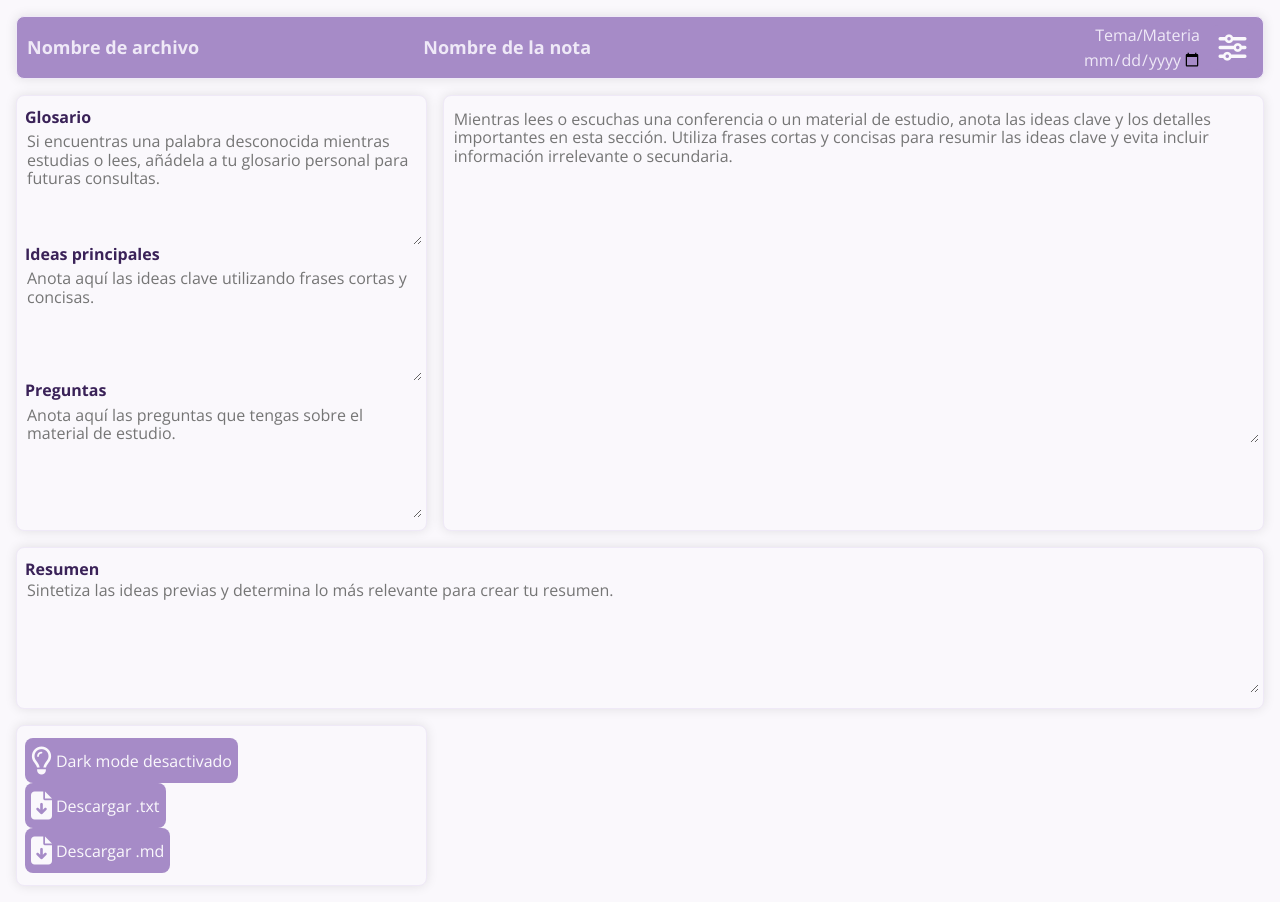
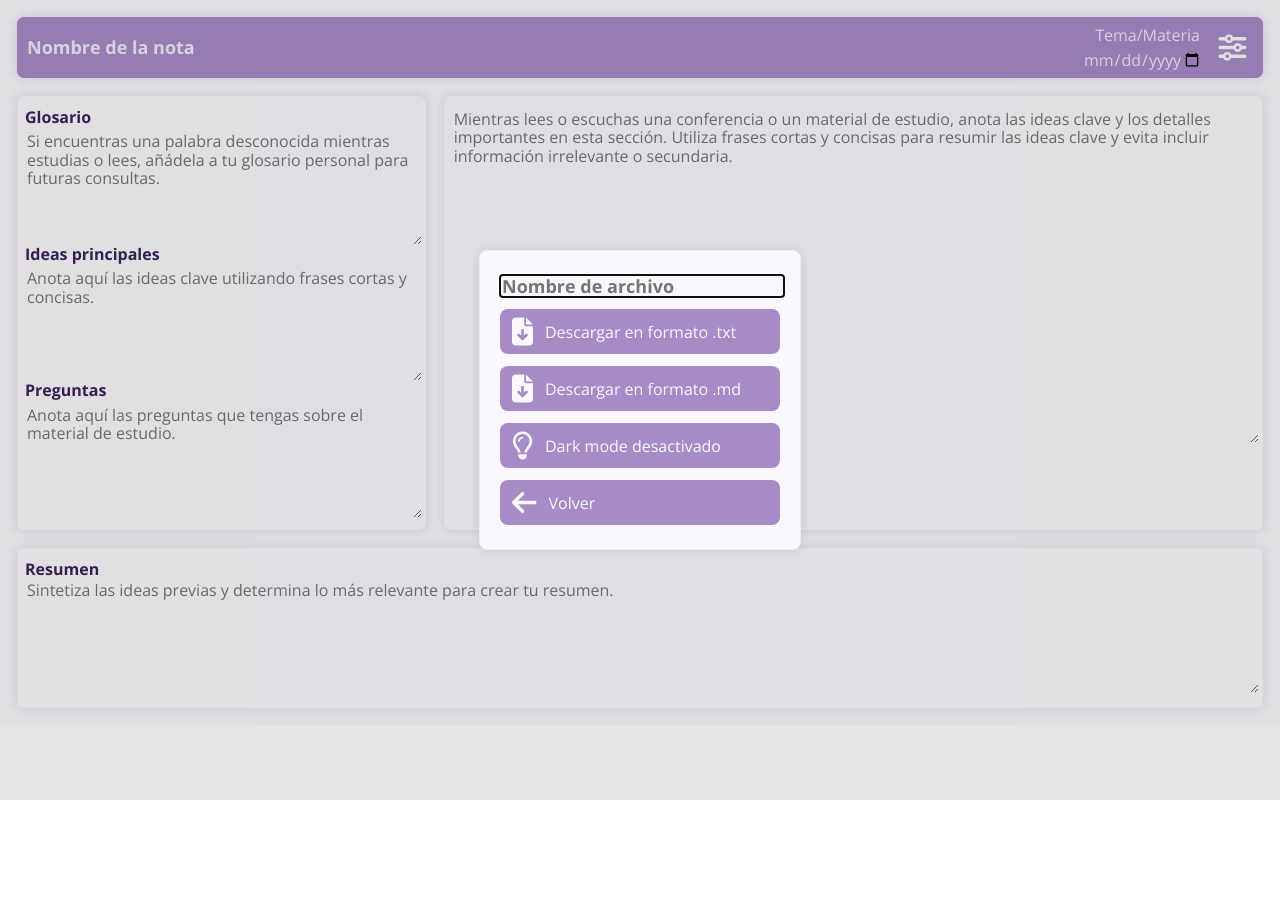
Before and after one commit to fparramat/cornell-notes, a plain HTML site: page index.html in a window 1280 px wide. Both pictures are taken after a click on the button "Menú". After the commit the page ends 800 px from the top, so only its background shows below. Drawn offline with nearby package versions, Linux system fonts and the light colour scheme.

Commit message:
Crea menú de opciones

```diff
--- a/index.html
+++ b/index.html
@@ -14,13 +14,12 @@
     <body>
         <main class="notes">
             <header class="notes__header">
-                <input id="cornell-file-name" class="notes__title" placeholder="Nombre de archivo"></input>
                 <input id="cornell-title" class="notes__title" placeholder="Nombre de la nota"></input>
                 <div class="notes__data">
                     <input id="cornell-topic" class="notes__topic" placeholder="Tema/Materia"></input>
                     <input id="cornell-date" class="notes__date" type="date" placeholder="Fecha"></input>
                 </div>
-                <button class="notes__menu-button" title="Menú">
+                <button class="notes__menu-button" title="Menú" onclick="window.notemenu.showModal()">
                     <i class="fa-solid fa-sliders"></i>
                 </button>
             </header>
@@ -45,20 +44,27 @@
                 <label for="cornell-resume">Resumen</label>
                 <textarea id="cornell-resume" cols="auto" rows="6" placeholder="Sintetiza las ideas previas y determina lo más relevante para crear tu resumen."></textarea>
             </footer>
-        <aside>
+            <dialog id="notemenu">
+                <div class="menu__dialog">
+                    <input id="cornell-file-name" class="notes__title" placeholder="Nombre de archivo"></input>
+                    <button class="notes__menu-button" id="download-note-txt">
+                        <i class="fa-solid fa-file-arrow-down"></i>
+                        <span>Descargar en formato .txt</span>
+                    </button>
+                    <button class="notes__menu-button" id="download-note-md">
+                        <i class="fa-solid fa-file-arrow-down"></i>
+                        <span>Descargar en formato .md</span>
+                    </button>
                     <button class="notes__menu-button" id="dark-mode-btn">
                         <i class="fa-regular fa-lightbulb"></i>
                         <span>Dark mode</span>
                     </button>
-            <button class="notes__menu-button" id="download-note-txt">
-                <i class="fa-solid fa-file-arrow-down"></i>
-                <span>Descargar .txt</span>
+                    <button class="notes__menu-button" onclick="window.notemenu.close()">
+                        <i class="fa-solid fa-arrow-left"></i>
+                        <span>Volver</span>
                     </button>
-            <button class="notes__menu-button" id="download-note-md">
-                <i class="fa-solid fa-file-arrow-down"></i>
-                <span>Descargar .md</span>
-            </button>
-        </aside>
+                </div>
+            </dialog>
         </main>
         <script src="./scripts/script.js"></script>
     </body>
--- a/styles/styles.css
+++ b/styles/styles.css
@@ -132,7 +132,7 @@
 .notes__menu-button{
     display: flex;
     align-items: center;
-    justify-content: space-around;
+    justify-content: center;
     gap: 4px;
     height: 45px;
     min-width: 45px;
@@ -148,10 +148,28 @@
 }
 .notes__menu-button i{
     font-size: 28px;
+    text-align: center;
 }
 
 #dark-mode-btn {
     cursor: pointer;
+}
+
+.menu__dialog{
+    min-width: 280px;
+    color: var(--primary-dark);
+    display: flex;
+    flex-direction: column;
+    align-items: stretch;
+    justify-content: center;
+    gap: 12px;
+    padding: 12px;
+    text-align: center;
+}
+.menu__dialog .notes__menu-button{
+    justify-content: start;
+    padding: 8px 12px;
+    gap: 12px;
 }
 
 @media(max-width: 480px){
@@ -209,6 +227,9 @@
         background-color: var(--primary-light);
         border-color: var(--primary-dark);
     }
+    dialog{
+        color: var(--primary-dark);
+    }
     .light-mode {
         --primary-base: #A68BC7;
         --primary-dark: #3A2258;
```
Lines whose indentation alone changed are shown as unchanged.
